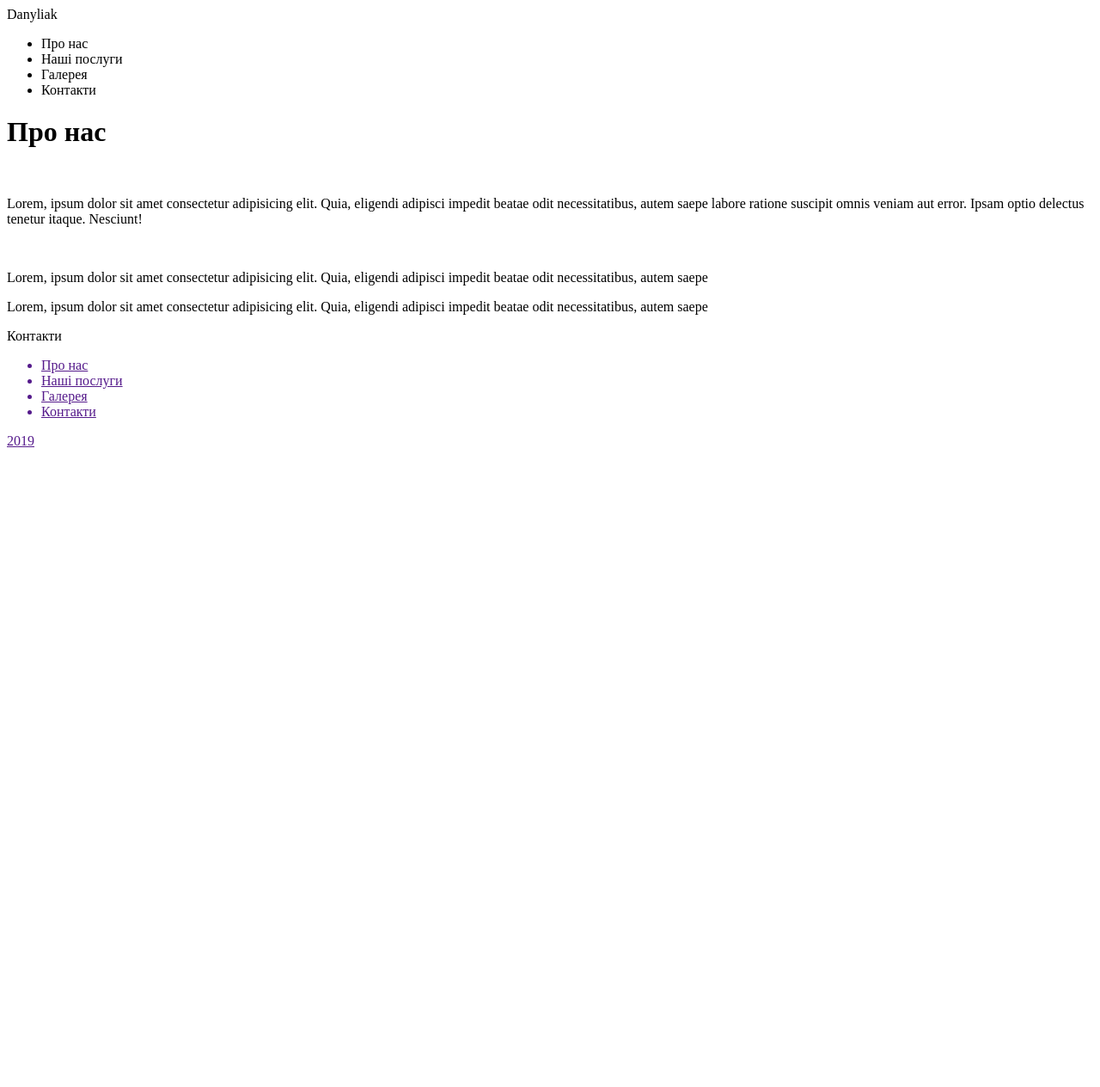
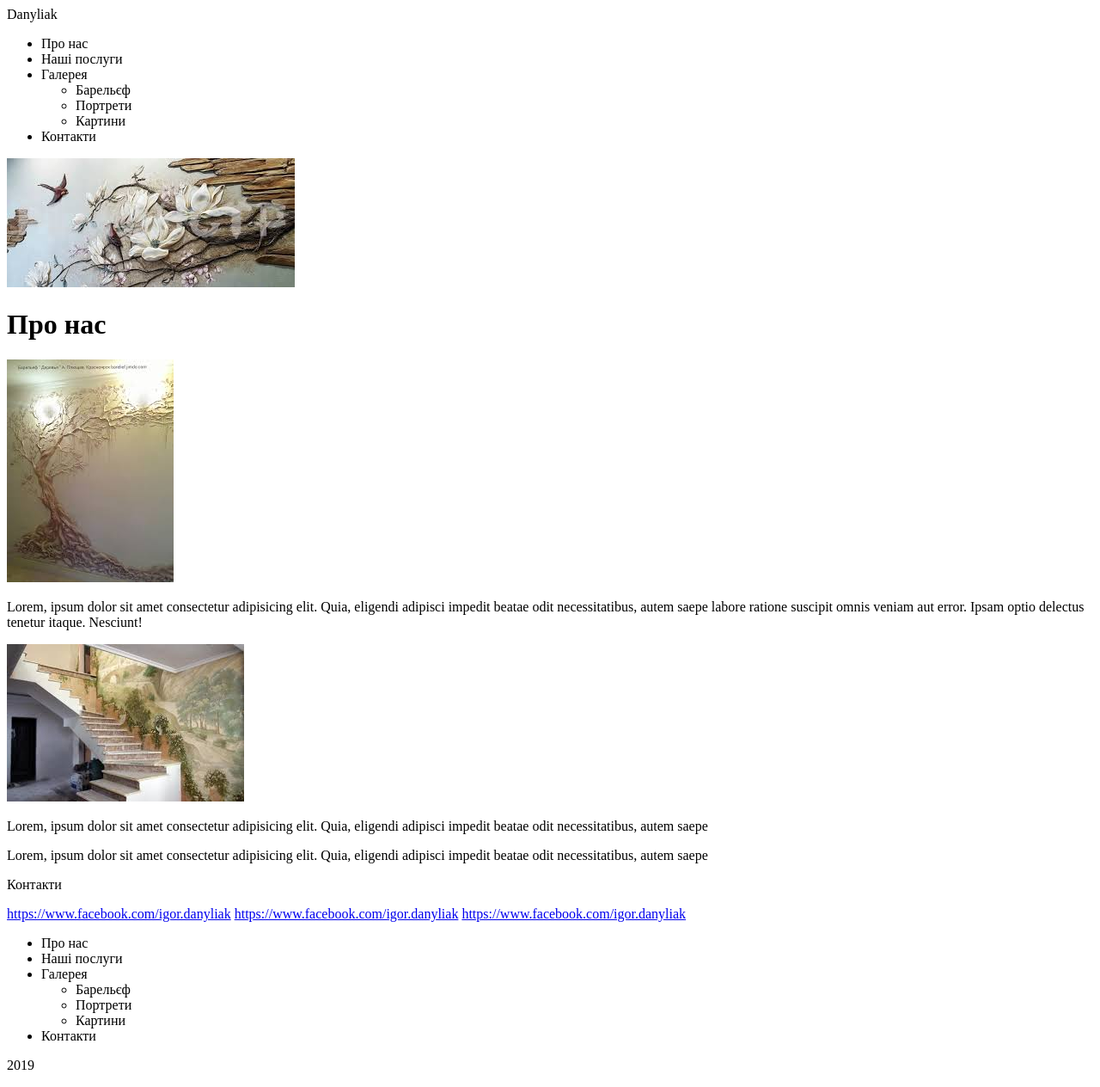
Before and after one commit to PetroBoiko/danyliak, a plain HTML site: page index.html in a window 1280 px wide. Shown: the whole page at 86% size. Before the commit the page ends 800 px from the top, so only its background shows below. Drawn offline with Linux system fonts and the light colour scheme.

Commit message:
addnepage

```diff
--- a/index.html
+++ b/index.html
@@ -9,35 +9,47 @@
 <body>
     <header>Danyliak</header>
     <nav>
-        <ul>
+        <ul class="main-menu">
             <li>Про нас</li>
             <li>Наші послуги</li>
-            <li>Галерея</li>
+            <li>Галерея
+                <ul class="sub-menu">
+                    <li>Барельєф</li>
+                    <li>Портрети</li>
+                    <li>Картини</li>
+                </ul>
+            </li>
             <li>Контакти</li>
         </ul>
     </nav>
-    <div slider>
-        <img="images/">
+    <div class="slider">
+        <img src="images/flowers.jpg" alt="flowers">
     </div>
-    <div about-us>
+    <div class="about-us">
         <h1>Про нас</h1>
-        <img ="images/">
+        <img src="images/tree.jpg" alt="tree">
         <p>Lorem, ipsum dolor sit amet consectetur adipisicing elit. Quia, eligendi adipisci impedit beatae odit necessitatibus, autem saepe labore ratione suscipit omnis veniam aut error. Ipsam optio delectus tenetur itaque. Nesciunt!</p>
-        <img ="images/">
+        <img src="images/stairs.jpg" alt="stairs">
         <p>Lorem, ipsum dolor sit amet consectetur adipisicing elit. Quia, eligendi adipisci impedit beatae odit necessitatibus, autem saepe </p>
         <p>Lorem, ipsum dolor sit amet consectetur adipisicing elit. Quia, eligendi adipisci impedit beatae odit necessitatibus, autem saepe </p>
     </div>
-    <div contacts>
+    <div class="contacts">
         <p>Контакти</p>
-        <a href="">
-        <a href="">
-        <a href="">
+        <a href="https://www.facebook.com/igor.danyliak">https://www.facebook.com/igor.danyliak</a>
+        <a href="https://www.facebook.com/igor.danyliak">https://www.facebook.com/igor.danyliak</a>
+        <a href="https://www.facebook.com/igor.danyliak">https://www.facebook.com/igor.danyliak</a>
     </div>
-    <nav bottom>
-         <ul>
+    <nav>
+        <ul class="bottom-main-menu">
             <li>Про нас</li>
             <li>Наші послуги</li>
-            <li>Галерея</li>
+            <li>Галерея
+                <ul class="bottom-sub-menu">
+                    <li>Барельєф</li>
+                    <li>Портрети</li>
+                    <li>Картини</li>
+                </ul>
+            </li>
             <li>Контакти</li>
         </ul>
     </nav>
```
Also changed, not shown: our-services.html (added, +57 -0 lines), images/bedroom.jpg (added), images/corridor.jpg (added), images/flowers.jpg (added), images/horses.jpg (added), images/monalisa.jpg (added), images/river.jpg (added), images/stairs.jpg (added), images/tree.jpg (added).
